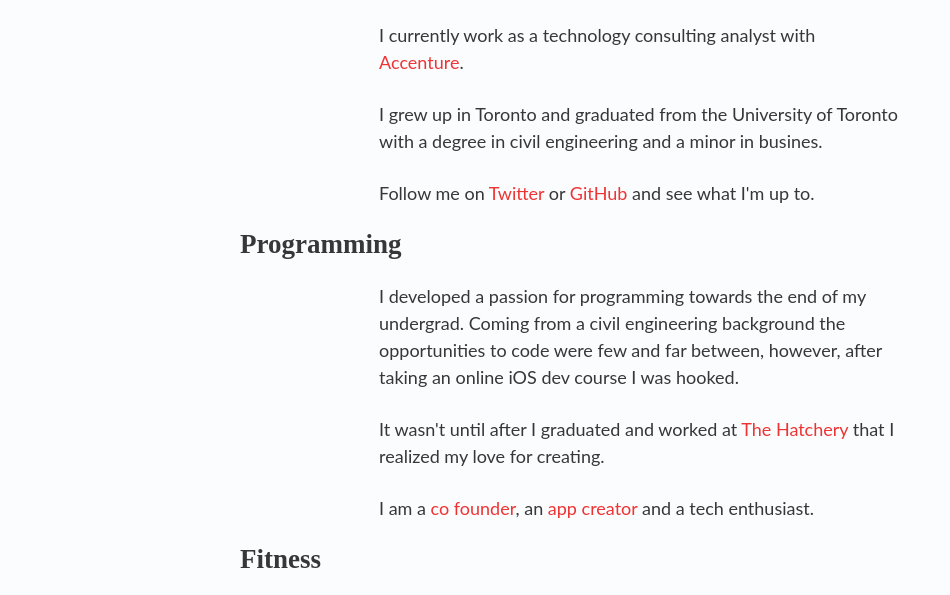
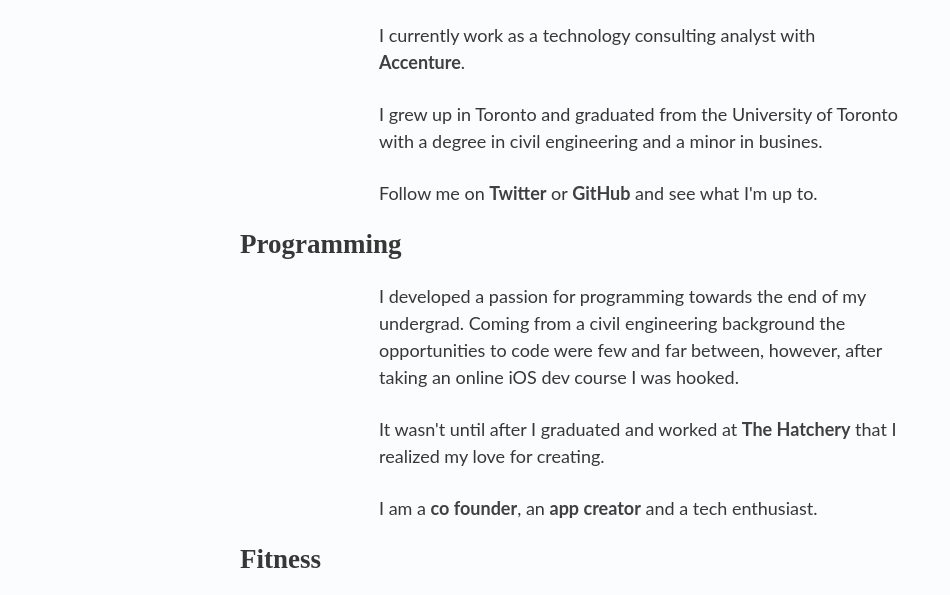
Before and after one commit to rdippolito/rdippolito.github.io, a plain HTML site: page about.html in a window 1280 px wide. Shown: the part 204-799 px from the top of the page, without its empty margins (0-950 px from the left). Drawn offline with Linux system fonts and the light colour scheme.

Commit message:
Small Changes
Linked some text + fixed the underlines

```diff
--- a/about.html
+++ b/about.html
@@ -15,7 +15,7 @@
             <div id="article">
                 <p>I currently work as a technology consulting analyst with <a href="https://www.accenture.com/ca-en" targer="blank">Accenture</a>.</p>
                 <p>I grew up in Toronto and graduated from the University of Toronto with a degree in civil engineering and a minor in busines.</p>
-                <p>Follow me on <a href="#" target="blank">Twitter</a> or <a href="#" target="blank">GitHub</a> and see what I'm up to.</p>
+                <p>Follow me on <a href="https://twitter.com/diippy" target="blank">Twitter</a> or <a href="https://github.com/rdippolito" target="blank">GitHub</a> and see what I'm up to.</p>
 <!--                 <div id="image-wrapper">
                     <img src="#" style="width: 800px; margin-left: -100px;" />
                 </div> -->
--- a/css/style.css
+++ b/css/style.css
@@ -27,8 +27,7 @@
 }
 
 #container {
-/*  width: 50.000em;
-*/  padding-top: 6.250em;
+  padding-top: 6.250em;
   margin-left: auto;
   margin-right: auto;
 }
@@ -114,7 +113,9 @@
   color: #373737; }
 
 #article a {
-  color: #e33; }
+  color: #404040;
+  font-weight: bold;
+  }
 
 #article p {
   margin-left: auto;
@@ -176,7 +177,7 @@
 }
 
 a:hover {
-  color: #999;
+  color: #ccc;
 }
 
 .h1-sub {
@@ -192,7 +193,7 @@
 }
 
 #article a:hover {
-  border-bottom: 0.063em solid #e33;
+  border-bottom: 0.063em solid #404040;
 }
 
 ul {
```
